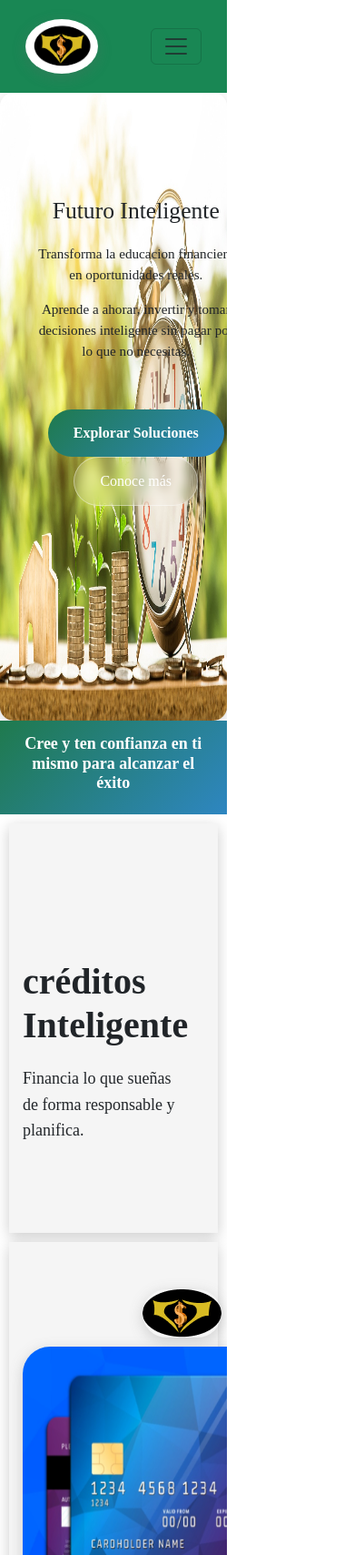
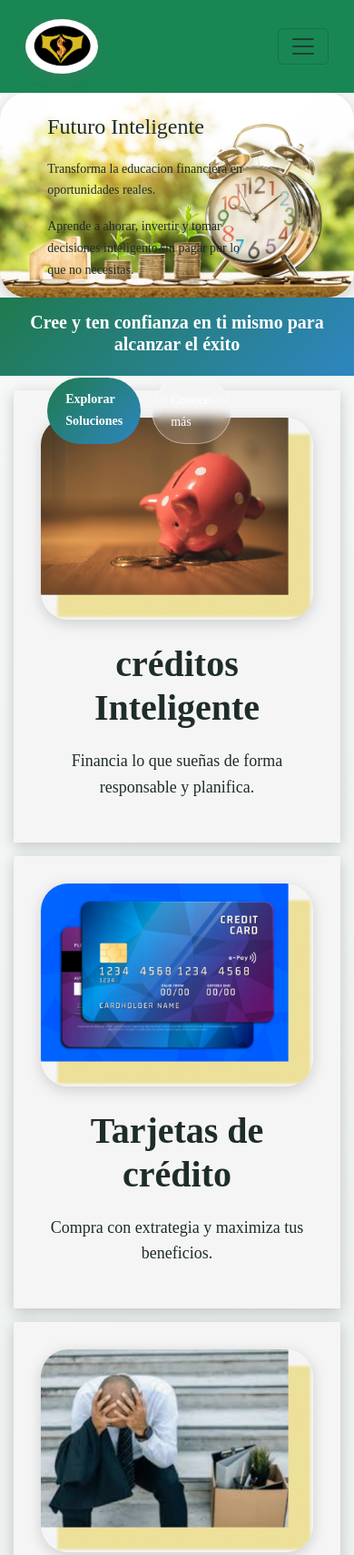
Before and after one commit to jluisgonzalez/mi_proyect, a plain HTML site: page index.html in a window 390 px wide. Shown: the top 1709 px of the page at 91% size. Drawn offline with nearby package versions, Linux system fonts and the light colour scheme.

Commit message:
se agragaron cambios en todos las archivos

```diff
--- a/econo.css
+++ b/econo.css
@@ -3,9 +3,18 @@
     padding: 100px 20px;
     background: linear-gradient(135deg, #f4f7f6, #e8f1ee);
 }
+body {
+    font-family: 'Poppins', sans-serif;
+    font-size: 16px;
+    color: #1f2d2a;
+    line-height: 1.7;
+    background: linear-gradient(135deg, #f8faf9 0%, #eef3f1 50%, #e8efec 100%);
+    margin: 0;
+    -webkit-font-smoothing: antialiased;
+}
 
 .container {
-    width: 90%;
+    width: 100%;
     max-width: 1200px;
     margin: auto;
 }
--- a/economia.html
+++ b/economia.html
@@ -17,6 +17,7 @@
     integrity="sha384-QWTKZyjpPEjISv5WaRU9OFeRpok6YctnYmDr5pNlyT2bRjXh0JMhjY6hW+ALEwIH" crossorigin="anonymous">
     <link rel="stylesheet" href="styles.css">
     <link rel="stylesheet" href="econo.css">
+     <link href="https://fonts.googleapis.com/css2?family=Poppins:wght@300;400;600;700&display=swap" rel="stylesheet">
     <link rel="icon" href="imagen/Untitled.png" type="image/png">
 </head>
     <body>
@@ -35,7 +36,7 @@
                                     </li>
 
                                     <li class="nav-item">
-                                        <a class="nav-link" href="quienes_somos.html">QUIENES SOMOS</a>
+                                        <a class="nav-link" href="quienes_somos.html">QUIÉNES SOMOS</a>
                                     </li>
 
                                     <li class="nav-item">
@@ -136,7 +137,7 @@
             </footer>
         </main>
 
-
+      <script src="https://cdn.jsdelivr.net/npm/bootstrap@5.3.3/dist/js/bootstrap.bundle.min.js"></script>
     <script src="https://cdn.jsdelivr.net/npm/@popperjs/core@2.11.8/dist/umd/popper.min.js"
     integrity="sha384-I7E8VVD/ismYTF4hNIPjVp/Zjvgyol6VFvRkX/vR+Vc4jQkC+hVqc2pM8ODewa9r" crossorigin="anonymous"></script>
     <script src="https://cdn.jsdelivr.net/npm/bootstrap@5.3.3/dist/js/bootstrap.min.js"
--- a/index.html
+++ b/index.html
@@ -19,6 +19,7 @@
     integrity="sha384-QWTKZyjpPEjISv5WaRU9OFeRpok6YctnYmDr5pNlyT2bRjXh0JMhjY6hW+ALEwIH" crossorigin="anonymous">
     <link rel="stylesheet" href="styles.css">
     <link rel="icon" href="imagen/Untitled.png" type="image/png">
+     <link href="https://fonts.googleapis.com/css2?family=Poppins:wght@300;400;600;700&display=swap" rel="stylesheet">
 
 
 </head>
@@ -39,7 +40,7 @@
                                     </li>
 
                                     <li class="nav-item">
-                                        <a class="nav-link" href="quienes_somos.html">QUIENES SOMOS</a>
+                                        <a class="nav-link" href="quienes_somos.html">QUIÉNES SOMOS</a>
                                     </li>
 
                                     <li class="nav-item">
@@ -60,14 +61,14 @@
                     </nav>
                     <div class="contenedor">
                         <figure>
-                            <img src="imagen/dainer.jpg" alt="">
+                            <img src="imagen/dainer.jpg" alt="imagen del banner">
                             <div class="capa">
                                 <h1>Futuro Inteligente</h1>
                                 <p>Transforma la educacion financiera en oportunidades reales.</p>
                                 <p>Aprende a ahorar, invertir y tomar decisiones inteligente sin pagar por lo que no necesitas.</p>
-                                <br>
+
                                 <div class="banner-s">
-                                  <a c href="#" class="prim">Explorar Soluciones</a>
+                                  <a href="#" class="prim">Explorar Soluciones</a>
                                   <a href="#" class="secun">Conoce más</a>
                                </div>
 
@@ -82,17 +83,16 @@
                 <section>
 
                     <div class="credi">
+                        <div class="credi-in"><img class="credi-img" src="imagen/cerd.png" width="450px" height="360px" alt=""></div>
                         <div class="credi-tex">
                             <h2>créditos Inteligente</h2>
                             <p class="paragraph">Financia lo que sueñas de forma responsable y planifica.</p>
                             </div>
-
-                        <div class="credi-in"><img class="credi-img" src="imagen/cerd.png" width="450px" height="360px" alt=""></div>
                     </div>
 
                     <div class="credi">
                         <div class="credi-in">
-                            <img class="log" src="imagen/logo.png" alt="">
+                            <!--<img class="log" src="imagen/logo.png"  width="20%" height="20%" alt="imagen logo">-->
                             <img src="imagen/tarj.png" width="450px" height="360px" alt="tarjeta">
                         </div>
 
@@ -103,15 +103,14 @@
                     </div>
 
                     <div class="credi">
+                        <div class="credi-in">
+                            <img class="credi-img" src="imagen/segur.png" width="450px" height="360px" alt="">
+                        </div>
+
                         <div class="credi-tex">
                             <h2>Seguros Financieros</h2>
                             <p class="paragraph">Protege tu inversion y asegura tus ingresos.</p>
                         </div>
-
-                        <div class="credi-in">
-                            <img class="credi-img" src="imagen/segur.png" width="450px" height="360px" alt="">
-                        </div>
-
                     </div>
 
                 </section>
@@ -159,7 +158,7 @@
                 </footer>
         </main>
 
-
+        <script src="https://cdn.jsdelivr.net/npm/bootstrap@5.3.3/dist/js/bootstrap.bundle.min.js"></script>
         <script src="https://cdn.jsdelivr.net/npm/@popperjs/core@2.11.8/dist/umd/popper.min.js"
         integrity="sha384-I7E8VVD/ismYTF4hNIPjVp/Zjvgyol6VFvRkX/vR+Vc4jQkC+hVqc2pM8ODewa9r" crossorigin="anonymous"></script>
        <script src="https://cdn.jsdelivr.net/npm/bootstrap@5.3.3/dist/js/bootstrap.min.js"
--- a/inno.css
+++ b/inno.css
@@ -6,7 +6,7 @@
 }
 
 body {
-    font-family: 'Segoe UI', sans-serif;
+    font-family: 'Poppins', sans-serif;
     background-color: #f5f7fa;
     color: #2c3e50;
 }
@@ -18,8 +18,8 @@ body {
 }
 
 .container {
-    width: 90%;
-    max-width: 1200px;
+    width: 100%;
+    max-width: 1020PX;
     margin: auto;
 }
 
--- a/sedes.css
+++ b/sedes.css
@@ -3,10 +3,11 @@
     margin: 0;
     padding: 0;
     box-sizing: border-box;
+
 }
 
 body {
-    font-family: 'Segoe UI', sans-serif;
+    font-family: 'Poppins', sans-serif;
     line-height: 1.6;
     color: #333;
     background-color: #f8f9fa;
@@ -54,12 +55,14 @@ body {
 
 
 .sede-img img {
-    width: 600px;
-    height: 300px;
+    width: 100%;
+    max-width: 600px;
+    height: auto;
     border-radius: 16px;
     box-shadow: 0 15px 35px rgba(0,0,0,0.15);
     transition: 0.3s ease;
 }
+
 
 .sede-img img:hover {
     transform: scale(1.03);
@@ -130,12 +133,16 @@ body {
     grid-template-columns: 1fr 1fr;
     gap: 20px;
     padding: 60px 5%;
+
 }
+
+
+
 
 .mapas iframe {
     width: 100%;
     height: 350px;
-    border-radius: 16px;
+    border-radius: 20px;
     border: none;
     box-shadow: 0 10px 25px rgba(0,0,0,0.15);
 }
--- a/sost.css
+++ b/sost.css
@@ -5,7 +5,7 @@
 }
 
 body {
-    font-family: 'Segoe UI', Tahoma, Geneva, Verdana, sans-serif;
+    font-family: 'Poppins', sans-serif;
     background-color: #f4f7f6;
     color: #2e3d36;
 }
--- a/styles.css
+++ b/styles.css
@@ -5,6 +5,15 @@
     font-family: 'Times New Roman', Times, serif;
 }
 body{
+
+    font-family: 'Poppins', sans-serif;
+    font-size: 16px;
+    color: #1f2d2a;
+    line-height: 1.7;
+    background: linear-gradient(135deg, #f8faf9 0%, #eef3f1 50%, #e8efec 100%);
+    margin: 0;
+    -webkit-font-smoothing: antialiased;
+
     overflow-x: hidden;
 }
 
@@ -12,34 +21,32 @@ body{
    border-radius: 100%;
 }
 
-.nav-item a {
-    width: 70%;
-    display: flex;
-    margin: 75px;
-    color: white;
-    font-size: 16px;
-    position: relative;
-    top: -55px;
-    border-radius: 10px;
-    box-shadow: #cfd2d5;
+.navbar .nav-link {
+    color: white !important;
+    font-weight: 500;
+    padding: 8px 15px !important;
+}
 
+.navbar .nav-link:hover {
+    opacity: 0.8;
 }
+
 
 .contenedor figure {
     position: relative;
 }
 
 .contenedor figure img {
+    width: 100%;
+    height: auto;
+    display: block;
+}
 
-    width: 100%;
-    height: 690px;
-    margin-right: 0px ;
-}
 
 .contenedor figure .capa {
     margin-left: 10% ;
     position: absolute;
-    top: 100px;
+    bottom: 60%;
 }
 
 .banner a {
@@ -105,7 +112,7 @@ body{
 
 .capa {
     font-size: 24px;
-    max-width: 600px;
+    max-width: 500px;
 }
 h1 {
     margin-bottom: 20px;
@@ -119,115 +126,72 @@ h2 {
 .éxit {
     background: linear-gradient(135deg, #1F7A4D, #2E86C1);
     color: white;
+    width: 100%;
+    padding: 25px 20px;
+    display: flex;
+    align-items: center;
+    justify-content: center;
+}
 
-    width: 100%;
-    height: 100px;
-}
 .h4 {
     font-size: 40px;
-    position: relative;
-    top: 15px;
-    right: -300px;
     font-weight: bolder;
-    color: white;
+    text-align: center;
+}
 
-}
-.credit {
-    font-size: 25px;
-    font-weight: bold;
 
-}
 .credi {
     display: flex;
-    justify-content: space-evenly;
+    align-items: center;
+    justify-content: center;
     background-color: whitesmoke;
     box-shadow: 0px 4px 15px rgba(0,0,0,0.2);
-    height: 450px;
-    margin: 10px;
-    gap: 60px;
+    margin: 40px;
+    gap: 25px;
+    height: auto;
+    padding: 40px 20px;
+    right: 40%;
 }
 
+
 .credi-in {
-    position: relative;
-    top: 6%;
-    margin: 10px;
-    padding: 5px;
-
+    flex: 1;
+    min-width: 80px;
+    text-align: center;
 }
-.credi-tex {
-    position: relative;
-    top: 30%;
-    margin: 10px;
-    padding: 5px;
-
+.credi-in img {
+    width: 100%;
+    max-width: 450px;
+    height: auto;
 }
 
-.credito-1 {
-
-    width: 450px;
-    height:360px ;
-    position: absolute;
-    top: 125%;
-    left: 54%;
-    padding: 100px;
+.credi-tex {
+    flex: 1;
+    min-width: 80px;
+    gap: 20PX;
+}
 
 
 
-}
-
-.credito-2 {
-    width: 450px;
-    height:360px ;
-    position: relative;
-    top: 37px;
-    right:-1%;
-    padding: 100px;
-    margin: 50px;
-
-}
-.credito-3 {
-   padding: 50px;
-   background-color: whitesmoke;
-   width: 450px;
-   height:360px ;
-   position: absolute;
-    top: 204%;
-    left: 60%;
-    padding: 100px;
-    border-radius: 30px;
-    box-shadow: 0px 4px 15px rgba(0,0,0,0.2);
-
-}
-.credito-4 {
-    background-color: whitesmoke;
-    width: 450px;
-   height:360px ;
-    position: relative;
-    top: 234px;
-    left: 10%;
-    padding: 100px;
-    margin: 5px;
-    border-radius: 30px;
-    box-shadow: 0px 4px 15px rgba(0,0,0,0.2);
-}
-.credito-5 {
-    width: 450px;
-    height:360px ;
-    position: absolute;
-    top: 259%;
-    left: 54%;
-    padding: 100px;
-}
 .paragraph {
     font-size: 18px;
     line-height: 1.6;
 }
-.log {
+
+
+
+/*.log {
     position: absolute;
-    top: 49px;
-    left: 64%;
+    top: 222%;      /* distancia desde arriba */
+    /*right: 65%;    /* mejor que left: 64% */
+   /* width: 10px;    /* tamaño controlado */
+/*}*/
 
-}
+/*.log img {
+    width: 110%;
+    height: auto;
+}*/
+
 img{
     box-shadow: 0px 4px 15px rgba(103, 103, 103, 0.269);
     border-radius: 30px;
@@ -304,88 +268,94 @@ img{
     opacity: 0.85;
 }
 
-@media (max-width: 450px)
 
 
-{
 
-  /* 🔒 Elimina scroll horizontal */
-  html, body {
-    overflow-x: hidden;
-    width: 80%;
-  }
-  .credito-5 {
-    position: static;
-    overflow-x: hidden;  /* Quita absolute */
-    width: 100%;
-    height: auto;
-    padding: 20px;
-    top: auto;
-    left: auto;
+@media (max-width: 768px) {
+    @media (max-width: 450px) {
+
+
+
 }
 
-  .log {
-    position: static;   /* Quita absolute */
-    display: block;
-     overflow-x: hidden;
-    margin: 10px auto;
-    left: auto;
-    top: auto;
+   .contenedor figure {
+    position: relative;
+  }
+
+  .contenedor figure img {
+      height: auto !important;
+      object-fit: cover;
+  }
+  .credi-in .log {
+    width: 62px;
 }
 
 
-  /* Contenedor del banner */
-  .contenedor {
-    width: 100%;
-    overflow: hidden;
+  .capa {
+    position:relative;
+    top: -12%;
+    left: -12%; /* 🔥 quita el absolute */
+    margin: 0;
+    padding: 60px;
+
+    width: 90%;
   }
 
-  /* Figure limpio */
-  figure {
-    margin: 0;
-    padding: 0;
-    width:100%;
+  .capa h1 {
+    font-size: 24px;
   }
 
-  figure img {
+  .capa p {
+    font-size: 14px;
+  }
+
+  .banner-s {
+    display:flex;
+    justify-content: center;
+    gap: 12px;
+    margin-top: 46%;
+    margin-right: 12%;
+  }
+
+
+  .prim, .secun {
+    width: 80%;
+    max-width: 380px;
+    font-size: 14px;
+    padding: 12px 20px;
+  }
+
+    .credi {
+        flex-direction: column;
+        text-align: center;
+        margin: 15px;
+        padding: 30px 20px;
+    }
+
+  .credi-in img {
     width: 100%;
+    max-width: 300px;
     height: auto;
-    border-radius: 15px;
-    display: block;
   }
-  .credi-in img {
-    max-width: 350px;
-  }
-  /* Texto superpuesto */
-  .capa {
-    width:100%;
-    box-sizing: border-box;
+    .éxit {
         padding: 15px;
+        flex-direction: column;
         text-align: center;
     }
 
-  .capa h1 {
-    font-size: 1.6rem;
+    .h4 {
+        font-size: 20px;
     }
 
-  .capa p {
-    font-size: 0.95rem;
+
+    .credi-in,
+    .credi-tex {
+        width: 100%;
     }
 
-    .éxit {
-    height: auto;
-    padding: 15px;
-    display: flex;
-    align-items: center;
-    justify-content: center;
-  }
-
-  .h4 {
-    font-size: 18px;
-    position: static;   /* elimina el desplazamiento */
-    right: auto;
-    top: auto;
-    text-align: center;
-  }
 
 }
+html, body {
+    max-width: 100%;
+    overflow-x: hidden;
+}
```
Also changed, not shown: innovacion.html (+3 -2 lines), quienes_somos.html (+3 -3 lines), sede.html (+4 -1 lines), sostenibilidad.html (+7 -2 lines). Lines whose indentation alone changed are shown as unchanged.
